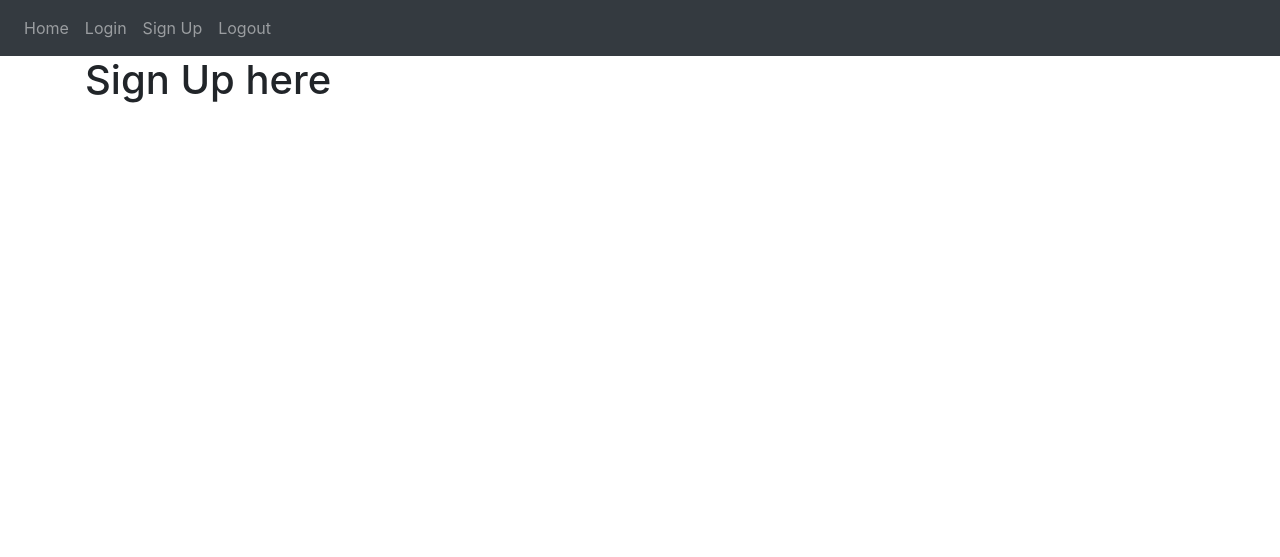
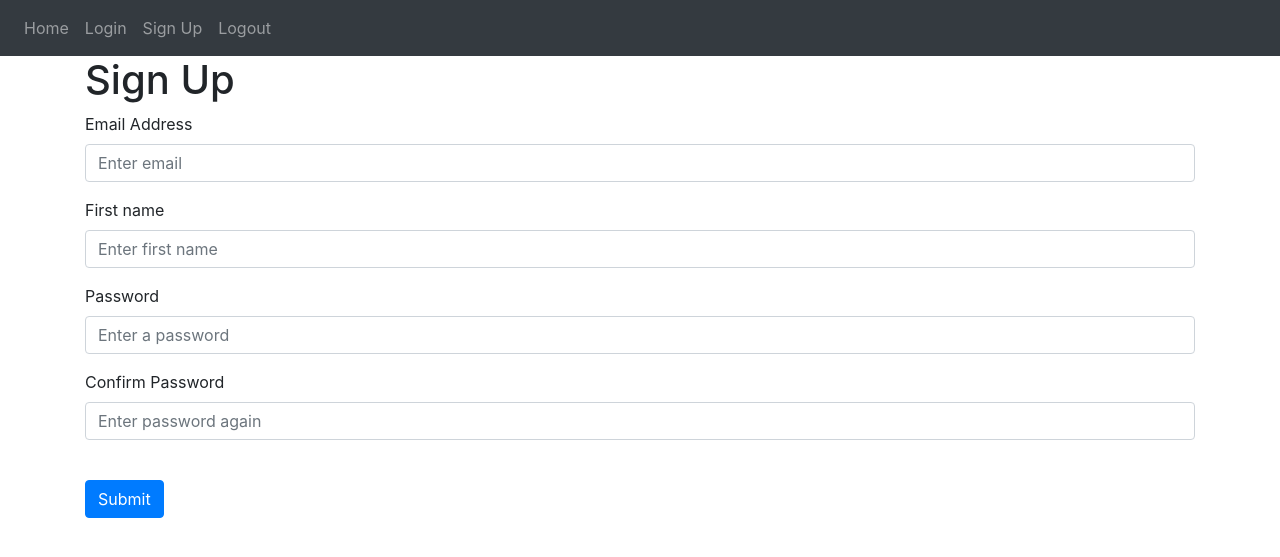
Before and after one commit to jhunethan/python-flask-app, a Flask app: page /sign-up in a window 1280 px wide. Shown: the top 557 px of the page. Run offline with Flask 2, Linux system fonts and the light colour scheme; some libraries are stand-ins or nearby versions.

Commit message:
Sign up validation

```diff
--- a/website/auth.py
+++ b/website/auth.py
@@ -1,8 +1,8 @@
-from flask import Blueprint, render_template
+from flask import Blueprint, render_template, request, flash
 
 auth = Blueprint('auth', __name__)
 
-@auth.route('/login')
+@auth.route('/login', methods=['GET','POST'])
 def login():
     return render_template("login.html")
 
@@ -10,6 +10,25 @@ def login():
 def logout():
     return"<p>Logout</p>"
 
-@auth.route('/sign-up')
+@auth.route('/sign-up',methods=['GET','POST'])
 def sign_up():
+    if(request.method == 'POST'):
+        email = request.form.get('email')
+        firstName = request.form.get('firstName')
+        password1 = request.form.get('password1')
+        password2 = request.form.get('password2')
+
+        if len(email) < 4:
+            flash('Email must be greater than 4 characters.', category='error')
+        elif len(firstName) < 2:
+            flash('First name must be greater than 1 character.', category='error')
+        if password1 != password2:
+            flash("Passwords don't match.", category='error')
+
+        elif len(password1) < 7:
+            flash('Password must be at least 7 characters.', category='error')
+        else:
+            #add user to database
+            flash("Account created!",category="success")
+
     return render_template("sign_up.html")
--- a/website/templates/sign_up.html
+++ b/website/templates/sign_up.html
@@ -1,5 +1,49 @@
-{% extends "base.html" %} {% block title %}Sign Up{% endblock %}
+{% extends "base.html" %} {% block title %}Sign Up{% endblock %} {% block
+content %}
+<form method="POST">
+  <h1>Sign Up</h1>
+  <div class="form-group">
+    <label for="email"> Email Address </label>
+    <input
+      type="email"
+      class="form-control"
+      id="email"
+      name="email"
+      placeholder="Enter email"
+    />
+  </div>
+  <div class="form-group">
+    <label for="firstName"> First name </label>
+    <input
+      type="text"
+      class="form-control"
+      id="firstName"
+      name="firstName"
+      placeholder="Enter first name"
+    />
+  </div>
+  <div class="form-group">
+    <label for="password1"> Password </label>
+    <input
+      type="password"
+      class="form-control"
+      id="password1"
+      name="password1"
+      placeholder="Enter a password"
+    />
+  </div>
+  <div class="form-group">
+    <label for="password2"> Confirm Password </label>
+    <input
+      type="password"
+      class="form-control"
+      id="password2"
+      name="password2"
+      placeholder="Enter password again"
+    />
+  </div>
+  <br />
+  <button type="submit" class="btn btn-primary">Submit</button>
+</form>
 
-{% block content %}
-<h1>Sign Up here</h1>
 {% endblock %}
```
Also changed, not shown: website/templates/base.html (+23 -4 lines), website/templates/login.html (+25 -1 lines).
